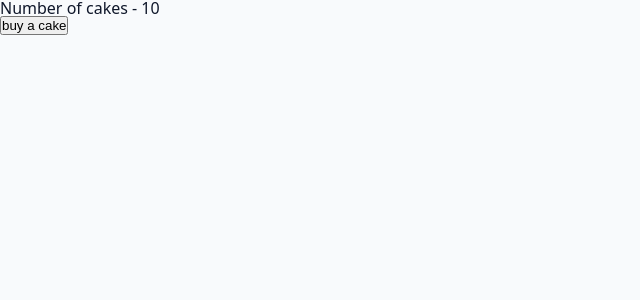
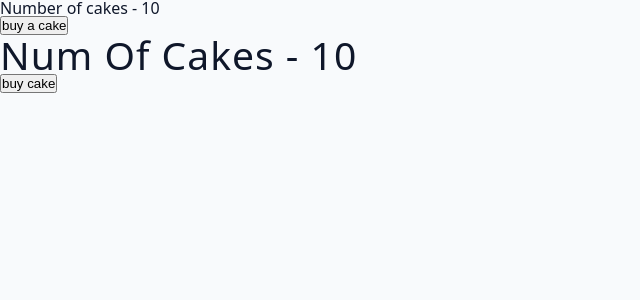
Before and after one commit to mosariart/reactReduxBasics, a React (Vite) app: page / in a window 1280 px wide. Shown: the top 300 px of the page, without its empty margins (0-640 px from the left). Built offline with nearby package versions, Linux system fonts and the light colour scheme; the HTML template or start-up script is replaced by a standard one.

Commit message:
using redux hooks to get the state date and dispatch

```diff
--- a/src/App.jsx
+++ b/src/App.jsx
@@ -2,11 +2,13 @@
 import CakeContainer from './components/CakeContainer'
 import { Provider } from 'react-redux'
 import  store  from './redux/cake/cakeStore'
+import HooksCakeContainer from './components/HooksCakeContainer'
 const App = () => {
   return (
     <Provider store={store}>
       <div className='App'>
         <CakeContainer/>
+        <HooksCakeContainer/>
       </div>
     </Provider>
   )
--- /dev/null
+++ b/src/components/HooksCakeContainer.jsx
@@ -0,0 +1,16 @@
+import React from 'react'
+import { useDispatch, useSelector } from 'react-redux'
+import { buyCake } from '../redux/cake/cakeActions'
+
+const HooksCakeContainer = () => {
+    const numOfCakes = useSelector(state => state.numOfCakes)
+    const dispatch = useDispatch();
+  return (
+    <div>
+        <h2>Num of Cakes - {numOfCakes}</h2>
+        <button onClick={()=> dispatch(buyCake())}>buy cake</button>
+    </div>
+  )
+}
+
+export default HooksCakeContainer
```
